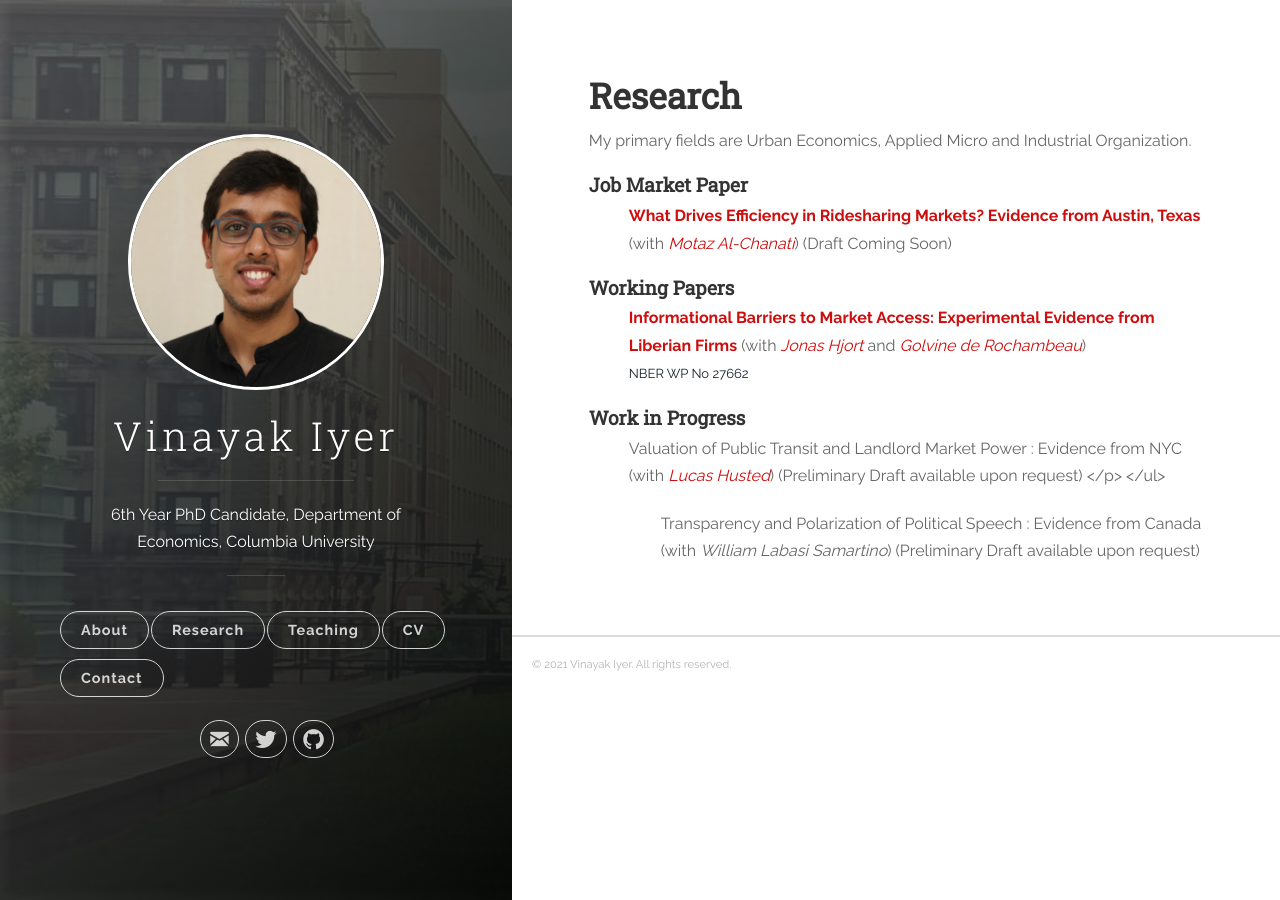
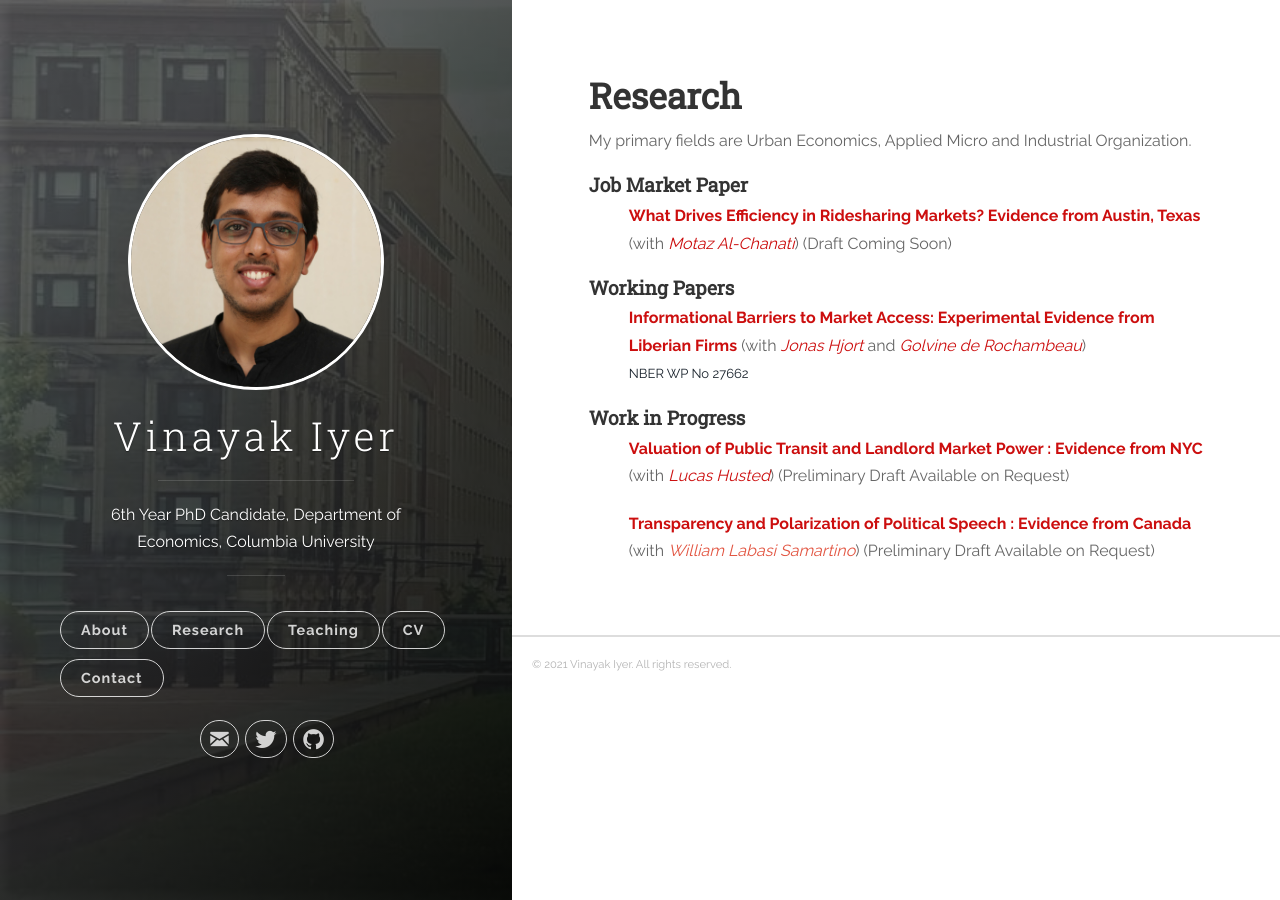
Before and after one commit to vinayakiyer/vinayakiyer.github.io, a Jekyll site: the page built from _posts/2018-06-13-research.markdown, in a window 1280 px wide. Built offline with Jekyll 4.4.1, drawn with Linux system fonts in a browser that asks for light colours.

Commit message:
Update 2018-06-13-research.markdown

```diff
--- a/_posts/2018-06-13-research.markdown
+++ b/_posts/2018-06-13-research.markdown
@@ -41,8 +41,6 @@ ICT dampens traditional information frictions, but not marketing barriers.</font
 
 <h4 id="work-in-progress"><strong>Work in Progress</strong></h4>
 <ul>
-  <p><b><font size="3">Valuation of Public Transit and Landlord Market Power : Evidence from NYC </font></b> <font size="3">(with <a href="https://www.lucashusted.com/home" style="color:#cc0e0e;" target="_blank"><em>Lucas Husted</em></a>) (Preliminary Draft available upon request) </p>
-</ul>
+<p><b><font size="3"><span style="color:#505050;"><strong><a style="color:#cc0e0e;" target="_blank">Valuation of Public Transit and Landlord Market Power : Evidence from NYC</a></strong></span></font> <font size="3">(with <a href="https://www.lucashusted.com/home" style="color:#cc0e0e;" target="_blank"><em>Lucas Husted</em></a>) (Preliminary Draft Available on Request) </font></b></p></ul>
 <ul>
-  <p><b><font size="3">Transparency and Polarization of Political Speech : Evidence from Canada (with <em>William Labasi Samartino</em>) (Preliminary Draft available upon request)</font></b></p>
-</ul>
+<p><b><font size="3"><span style="color:#505050;"><strong><a style="color:#cc0e0e;" target="_blank">Transparency and Polarization of Political Speech : Evidence from Canada </a></strong></span></font> <font size="3">(with <a target="_blank"><em>William Labasi Samartino</em></a>) (Preliminary Draft Available on Request) </font></b></p></ul>
```
